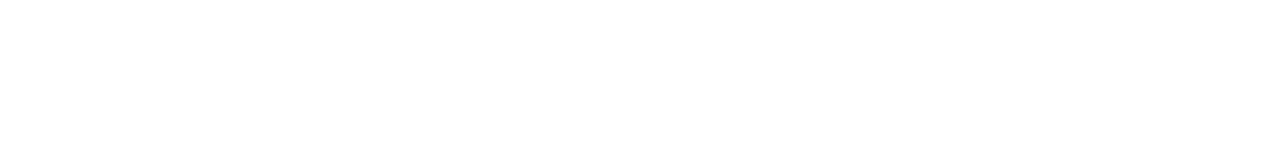
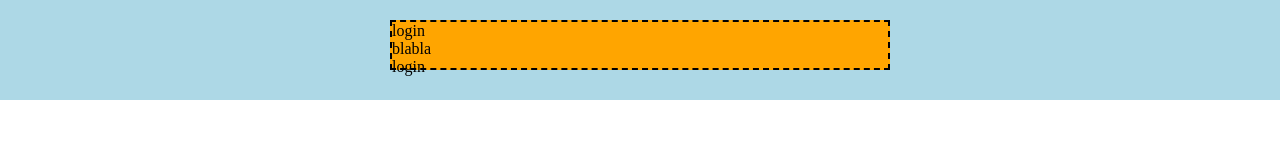
Before and after one commit to MelaniaPicone/htmlcss-struttura-discord, a plain HTML site: page index.html in a window 1280 px wide. Drawn offline with Linux system fonts and the light colour scheme.

Commit message:
[costr] header

```diff
--- a/assets/css/style.css
+++ b/assets/css/style.css
@@ -1,5 +1,25 @@
-*{
-    margin: 0px;
-    padding: 0px;
-    box-sizing: border-box;
+* {
+  margin: 0px;
+  padding: 0px;
+  box-sizing: border-box;
 }
+
+
+header {
+  background-color: lightblue;
+  margin: 0 auto;
+  max-width: auto;
+  height: 100px;
+  display: flex;
+}
+
+.container {
+  width: 500px;
+  height: 50%;
+  margin: 0 auto;
+  background-color: orange;
+  border: 2px dashed black;
+  display: flex;
+  margin-top: 20px;
+
+}
--- a/index.html
+++ b/index.html
@@ -1,12 +1,32 @@
 <!DOCTYPE html>
 <html lang="en">
+
 <head>
   <meta charset="UTF-8">
   <meta name="viewport" content="width=device-width, initial-scale=1.0">
   <link rel="stylesheet" href="./assets/css/style.css">
   <title>Document</title>
 </head>
+
 <body>
 
+  <header>
+    <div class="container">
+      <div class="col-40 bg-or">
+        <p>login</p>
+        <p>blabla</p>
+        <p>login</p>
+      </div>
+    </div>
+  </header>
+
+  <body>
+
+
+
+
+  </body>
+
 </body>
+
 </html>
```
